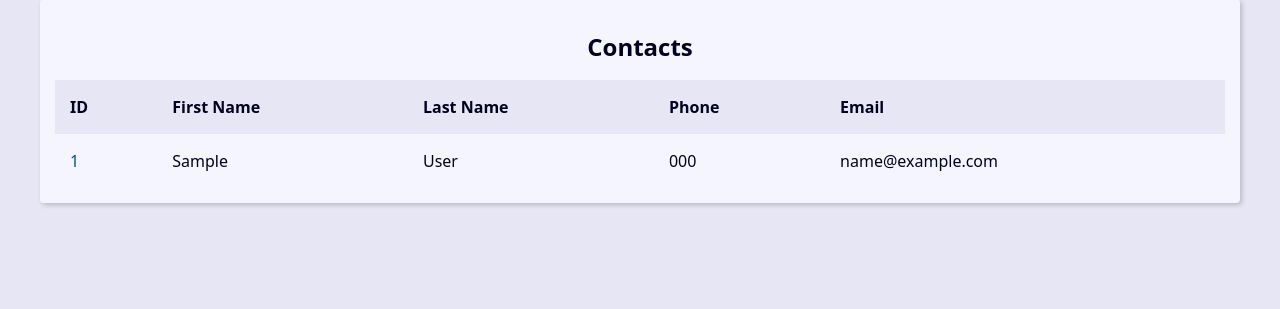
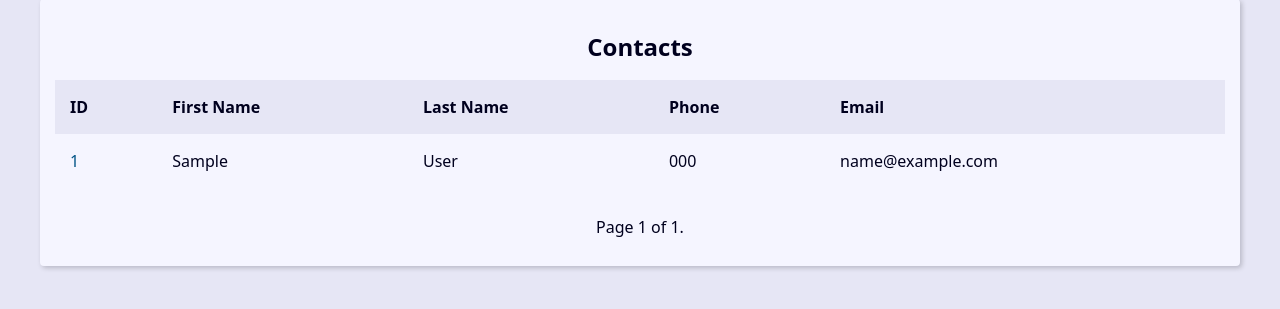
Before and after one commit to DevSirT/projeto_agenda, a Django app: page / in a window 1280 px wide. Shown: the part 270-579 px from the top of the page. Run offline with Django 5.2, Linux system fonts and the light colour scheme; tables that the repository leaves empty hold one stand-in row (Sample ...).

Commit message:
Usando a classe Paginator para paginação no Django

```diff
--- a/base_templates/global/base.html
+++ b/base_templates/global/base.html
@@ -7,9 +7,9 @@
 
 <body>
     {% include "global/partials/_header.html" %}
-
     <main class="content">
         {% block content %}{% endblock content %}
+        {% include "global/partials/_paginator.html" %}
     </main>
 
 </body>
--- /dev/null
+++ b/base_templates/global/partials/_paginator.html
@@ -0,0 +1,19 @@
+{% if page_obj %}
+    <div class="pagination">
+        <span class="step-links">
+            {% if page_obj.has_previous %}
+            <a href="?page=1&q={{ request.GET.q.strip }}">&laquo; first</a>
+            <a href="?page={{ page_obj.previous_page_number }}&q={{ request.GET.q.strip }}">previous</a>
+            {% endif %}
+
+            <span class="current">
+                Page {{ page_obj.number }} of {{ page_obj.paginator.num_pages }}.
+            </span>
+
+            {% if page_obj.has_next %}
+            <a href="?page={{ page_obj.next_page_number }}&q={{ request.GET.q.strip }}">next</a>
+            <a href="?page={{ page_obj.paginator.num_pages }}&q={{ request.GET.q.strip }}">last &raquo;</a>
+            {% endif %}
+        </span>
+    </div>
+{% endif %}
--- a/contact/templates/contact/index.html
+++ b/contact/templates/contact/index.html
@@ -1,7 +1,7 @@
 {% extends "global/base.html" %}
 
 {% block content %}
-{% if contacts %}
+{% if page_obj %}
     <div class="responsive-table">
         <table class="contacts-table">
             <caption class="table-caption">
@@ -18,7 +18,7 @@
                 </tr>
             </thead>
             <tbody>
-                {% for contact in contacts %}
+                {% for contact in page_obj %}
                     <tr class="table-row">
                         <td class="table-cel">
                             <a
--- a/contact/views/contact_views.py
+++ b/contact/views/contact_views.py
@@ -1,3 +1,4 @@
+from django.core.paginator import Paginator
 from django.db.models import Q
 from django.shortcuts import get_object_or_404, redirect, render
 
@@ -7,10 +8,13 @@ from contact.models import Contact
 def index(request):
     contacts = Contact.objects \
         .filter(show=True)\
-        .order_by('-id')[:10]
+        .order_by('-id')
+    paginator = Paginator(contacts, 10)  # Show 10 contacts per page.
+    page_number = request.GET.get("page")
+    page_obj = paginator.get_page(page_number)
 
     context = {
-        'contacts': contacts,
+        'page_obj': page_obj,
         'site_title': 'Contatos - '
     }
 
@@ -37,9 +41,14 @@ def search(request):
         )\
         .order_by('-id')
 
+    paginator = Paginator(contacts, 10)  # Show 10 contacts per page.
+    page_number = request.GET.get("page")
+    page_obj = paginator.get_page(page_number)
+
     context = {
-        'contacts': contacts,
-        'site_title': 'Search - '
+        'page_obj': page_obj,
+        'site_title': 'Search - ',
+        'search_value': search_value,
     }
 
     return render(
```
